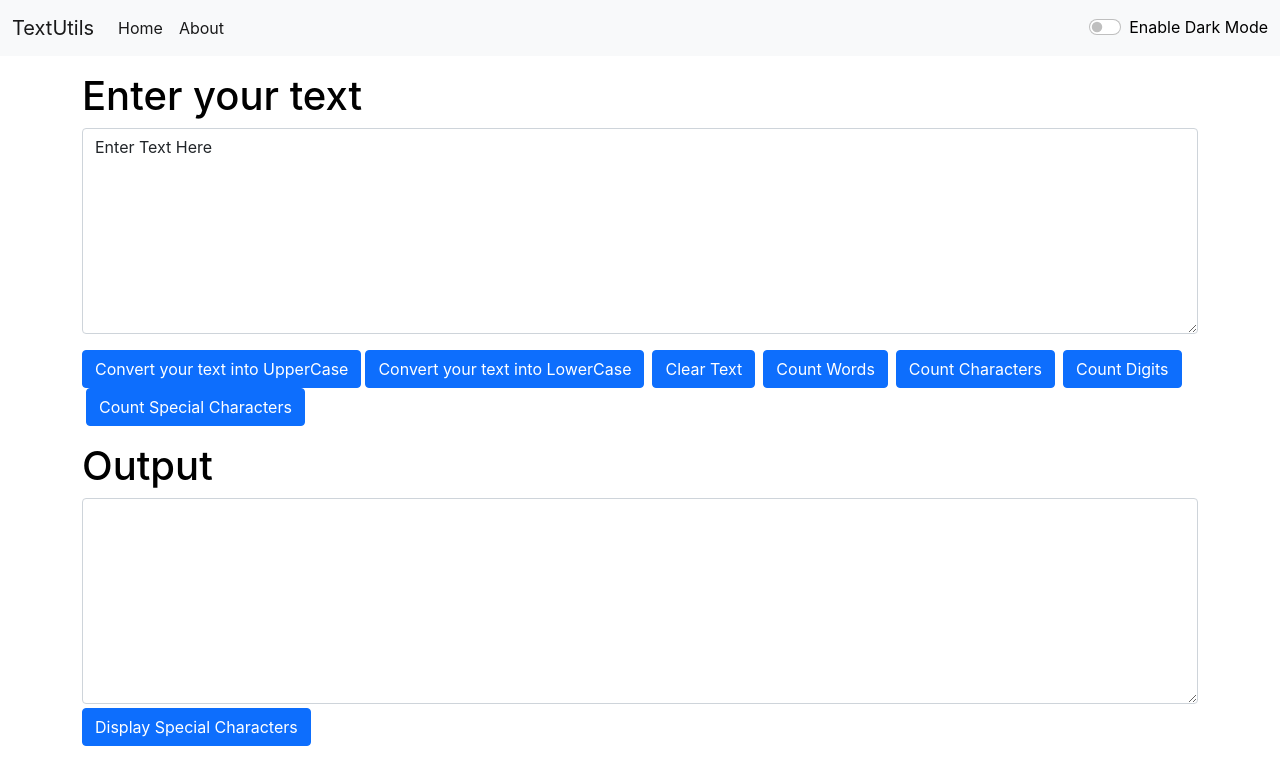
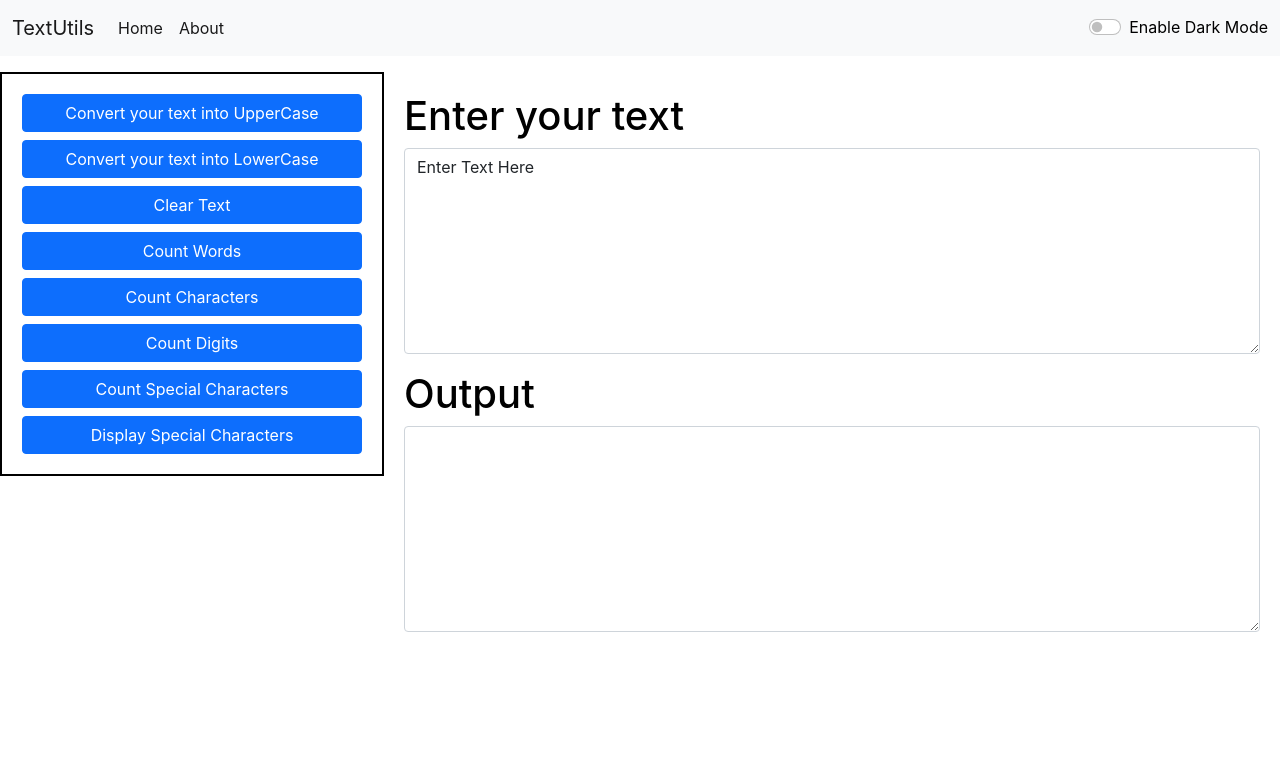
Before and after one commit to rohit-56/Text-Analyzer, a React (Create React App) app: page / in a window 1280 px wide. Shown: the top 784 px of the page. Built offline with nearby package versions, Linux system fonts and the light colour scheme.

Commit message:
sends props to Buttons component

```diff
--- a/src/Components/TextForm.js
+++ b/src/Components/TextForm.js
@@ -1,66 +1,55 @@
-import React, {useState} from 'react'
+import React, { useState } from "react";
+import Buttons from "./Buttons";
+import "../App.css";
 
 export default function TextForm(props) {
-
-  const handleOnClick= ()=>{
-    setOutputText(text.toUpperCase());
-  }
-
-  const handleOnChange= (event)=>{
+  const handleOnChange = (event) => {
     setText(event.target.value);
-  }
-
-  const clearAll=()=>{
-    setText("");
-  }
-
-  const countWords=()=>{
-    setOutputText(`${text.split(" ").length}`);
-  }
-
-  const convertLowerCase=()=>{
-    setOutputText(text.toLowerCase());
-  }
-
-  const countCharacter=()=>{
-    setOutputText(`${text.length}`-`${text.split(" ").length}`+1);
-  }
-
-  const countDigits=()=>{
-    // regular expression to replace all the non-digit characters
-    setOutputText(text.replace(/\D/g, '').length);
-  }
-  const countSpecialCharacters=()=>{
-    // regular expression to replace all characters except special characters
-    setOutputText(text.replace(/[A-Z]|[a-z]|[0-9]|\s/g, '').length);
-  }
-  const [text, setText] = useState('Enter Text Here');
-  const [outputText,setOutputText]=useState("");
-
+  };
+  const [text, setText] = useState("Enter Text Here");
+  const [outputText, setOutputText] = useState("");
 
   return (
     <>
-    <div className="container my-3" style={{color : props.textcolor}}>
+      <div className="my-3">
+        <div
+          className="float-child"
+          style={{ width: "30%", border: " 2px solid black" }}
+        >
+          <Buttons
+            text={text}
+            setText={setText}
+            outputText={outputText}
+            setOutputText={setOutputText}
+          />
+        </div>
+        <div
+          className="float-child"
+          style={{ color: props.textcolor, width: "70%" }}
+        >
+          <h1>Enter your text</h1>
+          <div className="mb-3">
+            <textarea
+              className="form-control"
+              value={text}
+              onChange={handleOnChange}
+              id="myBox"
+              rows="8"
+            ></textarea>
+          </div>
 
-       <h1>Enter your text</h1>
-       <div className="mb-3">
-           <textarea className="form-control"  value={text} onChange={handleOnChange} id="myBox" rows="8"></textarea>
-       </div>
-        <button className="btn btn-primary" onClick={handleOnClick}>Convert your text into UpperCase</button>
-        <button className="btn btn-primary mx-1" onClick={convertLowerCase}>Convert your text into LowerCase</button>
-        <button className="btn btn-primary mx-1" onClick={clearAll}>Clear Text</button>
-        <button className="btn btn-primary mx-1" onClick={countWords}>Count Words</button>
-        <button className="btn btn-primary mx-1" onClick={countCharacter}>Count Characters</button>
-        <button className="btn btn-primary mx-1" onClick={countDigits}>Count Digits</button>
-        <button className="btn btn-primary mx-1" onClick={countSpecialCharacters}>Count Special Characters</button>
-    </div>
-    <div className='container' style={{color:props.textcolor}}>
-      <h1>Output</h1>
-      <div className="mb-3">
-          <textarea className="form-control"  value={outputText} onChange={handleOnChange} id="myBox" rows="8"></textarea>
-          <button className="btn btn-primary my-1" onClick={countSpecialCharacters}>Display Special Characters</button>
+          <h1>Output</h1>
+          <div className="mb-3">
+            <textarea
+              className="form-control"
+              value={outputText}
+              onChange={handleOnChange}
+              id="myBox"
+              rows="8"
+            ></textarea>
+          </div>
+        </div>
       </div>
-    </div>
     </>
-  )
+  );
 }
```
